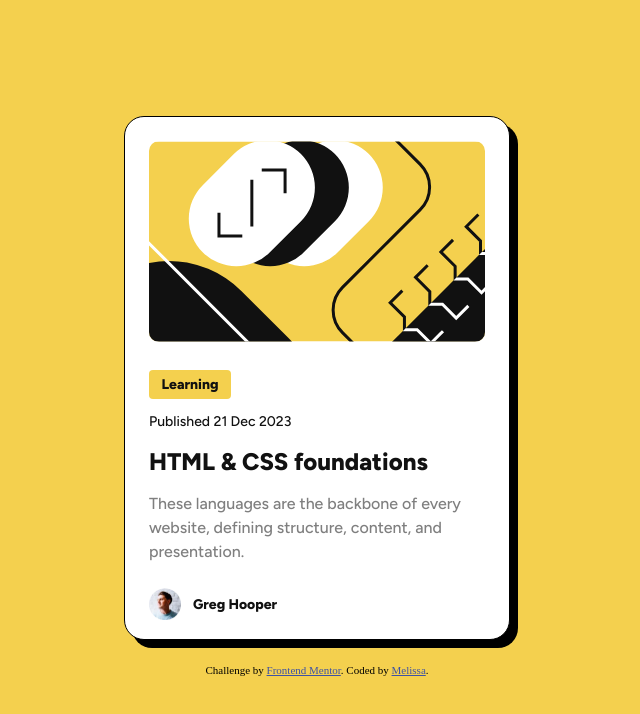
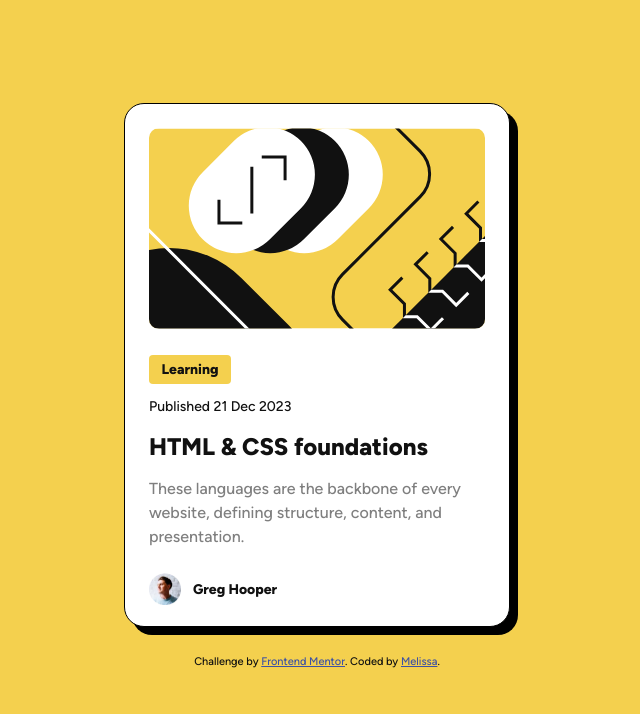
Before and after one commit to MelissaZhuu/blog-preview-card-main, a plain HTML site: page index.html in a window 1280 px wide. Shown: the whole page, without its empty margins (323-963 px from the left). Drawn offline with Linux system fonts and the light colour scheme.

Commit message:
updated solution

```diff
--- a/index.html
+++ b/index.html
@@ -6,18 +6,8 @@
 
   <link rel="icon" type="image/png" sizes="32x32" href="./assets/images/favicon-32x32.png">
   <link rel="stylesheet" href="styles.css">
-  <link rel="preconnect" href="https://fonts.googleapis.com">
-  <link rel="preconnect" href="https://fonts.gstatic.com" crossorigin>
-  <link href="https://fonts.googleapis.com/css2?family=Figtree:ital,wght@0,300..900;1,300..900&display=swap" rel="stylesheet">
 
   <title>Frontend Mentor | Blog preview card</title>
-
-  <!-- Feel free to remove these styles or customise in your own stylesheet 👍 -->
-  <style>
-    .attribution { font-size: 11px; text-align: center; }
-    .attribution a { color: hsl(228, 45%, 44%); }
-    .attribution { margin: 24px; }
-  </style>
 </head>
 <body>
   <div class="card">
@@ -27,7 +17,6 @@
       <div class="label">
         <p class="learning">Learning</p>
       </div>
-
 
       <p class="date">Published 21 Dec 2023</p>
 
@@ -44,8 +33,8 @@
   </div>
 
   <div class="attribution">
-    Challenge by <a href="https://www.frontendmentor.io?ref=challenge" target="_blank">Frontend Mentor</a>.
-    Coded by <a href="#">Melissa</a>.
+    <p>Challenge by <a href="https://www.frontendmentor.io/challenges/blog-preview-card-ckPaj01IcS" target="_blank">Frontend Mentor</a>.
+    Coded by <a href="https://www.frontendmentor.io/profile/MelissaZhuu" target="_blank">Melissa</a>.</p>
   </div>
 </body>
 </html>
--- a/styles.scss
+++ b/styles.scss
@@ -4,8 +4,14 @@ $black: #111111;
 $grey: #7F7F7F;
 $white: #FFFFFF;
 
-h1, p {
-margin: 0;
+@font-face {
+    font-family: figtree;
+    src: url('assets/fonts/Figtree-VariableFont_wght.ttf');
+}
+
+* {
+    margin: 0;
+    padding: 0;
 }
 
 body {
@@ -15,47 +21,48 @@ body {
     flex-direction: column;
     justify-content: center;
     align-items: center;
+    font-size: 62.5%;
 }
 
 .card {
     background-color: $white;
-    width: 384px;
-    height: 522px;
-    border-radius: 20px;
+    width: 38.4em;
+    height: 52.2em;
+    border-radius: 2em;
     border-style: solid;
-    border-width: 1px;
-    box-shadow: 8px 8px #000000;
+    border-width: 0.1em;
+    box-shadow: 0.8em 0.8em #000000;
 }
 
 .card-img {
-    border-radius: 10px;
-    margin: 24px 24px 0px 24px;
+    border-radius: 1em;
+    margin: 2.4em 2.4em 0em 2.4em;
 }
 
 .content {
-    margin: 24px;
+    margin: 2.4em;
     display: flex;
     flex-direction: column;
-    gap: 12px;
+    gap: 1.2em;
 }
 
 .author {
     display: flex;
     align-items: center;
-    margin: 0px 24px 24px 24px;
-    gap: 12px;
+    margin: 0em 2.4em 2.4em 2.4em;
+    gap: 1.2em;
 
     img {
-        width: 32px;
-        height: 32px;
+        width: 3.2em;
+        height: 3.2em;
     }
 }
 
 .label {
     background: $yellow;
-    border-radius: 4px;
-    width: 82px;
-    height: 29px;
+    border-radius: 0.4em;
+    width: 8.2em;
+    height: 2.9em;
     display: flex;
     align-items: center;
     justify-content: center;
@@ -64,29 +71,51 @@ body {
 
 /*Text fonts*/
 @mixin font($weight, $color, $size) {
-    font-family: "Figtree", sans-serif;
+    font-family: figtree;
     font-weight: $weight;
     color: $color;
     line-height: 150%;
     font-size: $size;
 }
 
-.learning, .name {
-    @include font(800, $black, 14px)
+.learning {
+    @include font(800, $black, 1.4em);
+    &:hover {
+        color: $white;
+        cursor: pointer;
+    }
 }
 
 .date {
-    @include font(500, $black, 14px)
+    @include font(500, $black, 1.4em)
 }
 
 .title {
-    @include font(800, $black, 24px)
-}
-
-.title:hover {
-    @include font(800, $yellow, 24px)
+    @include font(800, $black, 2.4em);
+    &:hover {
+        color: $yellow;
+        cursor: pointer;
+    }
 }
 
 .body-text {
-    @include font(500, $grey, 16px)
+    @include font(500, $grey, 1.6em)
 }
+
+.name {
+    @include font(800, $black, 1.4em);
+    &:hover {
+        color: $yellow;
+        cursor: pointer;
+    }
+}
+
+.attribution {
+    @include font(500, $black, 1.1em);
+    text-align: center;
+    margin: 2.4em;
+
+    a {
+        color: hsl(228, 45%, 44%);
+    }
+}
```
Also changed, not shown: assets/images/blog-preview-card-hover-screenshot.png (added), assets/images/blog-preview-card-screenshot.png (added), styles.css, 2 other files.
